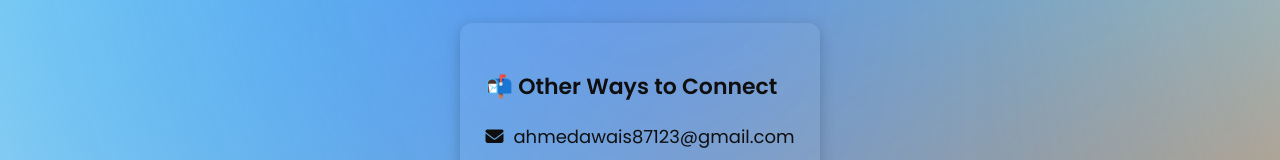
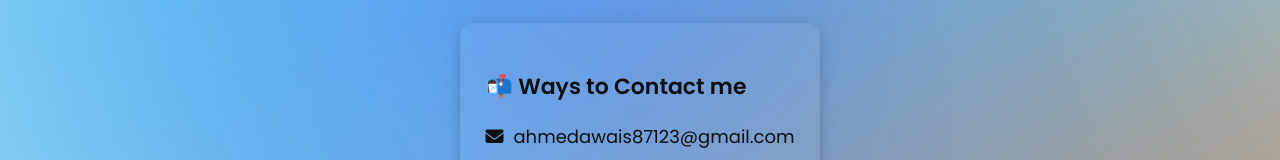
Before and after one commit to 87123-AWAISAHMED/Awais-Ahmed-UI-UX-portfolio, a plain HTML site: page Contact.html in a window 1280 px wide. Shown: the part 186-346 px from the top of the page. Drawn offline with Linux system fonts and the light colour scheme.

Commit message:
Update Contact.html

```diff
--- a/Contact.html
+++ b/Contact.html
@@ -486,20 +486,6 @@
 
 
 
- <!-- 💌 Contact Form Section -->
- <!-- <form id="contactForm">
-    <label for="name">Name</label>
-    <input type="text" name="name" required placeholder="Your name" />
-
-    <label for="email">Email</label>
-    <input type="email" name="email" required placeholder="Your email" />
-
-    <label for="message">Message</label>
-    <textarea name="message" rows="6" required placeholder="Your message..."></textarea>
-
-    <button type="submit">Send Message</button>
-    <p id="formStatus" class="form-status"></p>
-  </form> -->
 
 
   <!-- 💌 Contact Section with Side Info -->
@@ -508,7 +494,7 @@
 
   <!-- Contact Info Side -->
   <div class="contact-info">
-    <h3>📬 Other Ways to Connect</h3>
+    <h3>📬 Ways to Contact me</h3>
     <ul>
       <li><i class="fas fa-envelope"></i><a href="mailto:ahmedawais87123@gmail.com">ahmedawais87123@gmail.com</a></li>
       <li><i class="fab fa-whatsapp"></i><a href="https://wa.me/918712308825" target="_blank">+91 8712308825</a></li>
```
